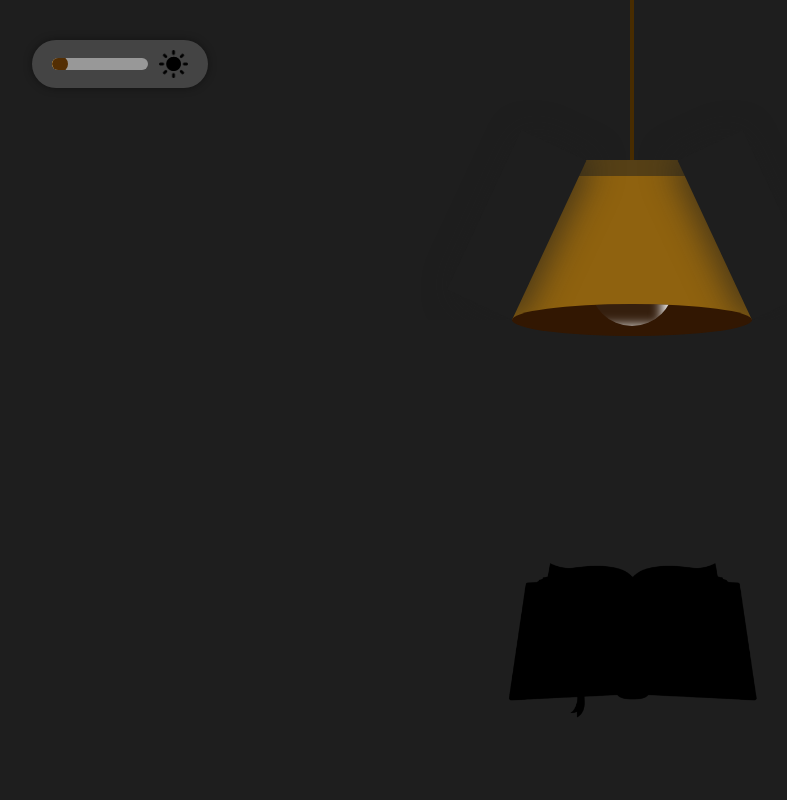
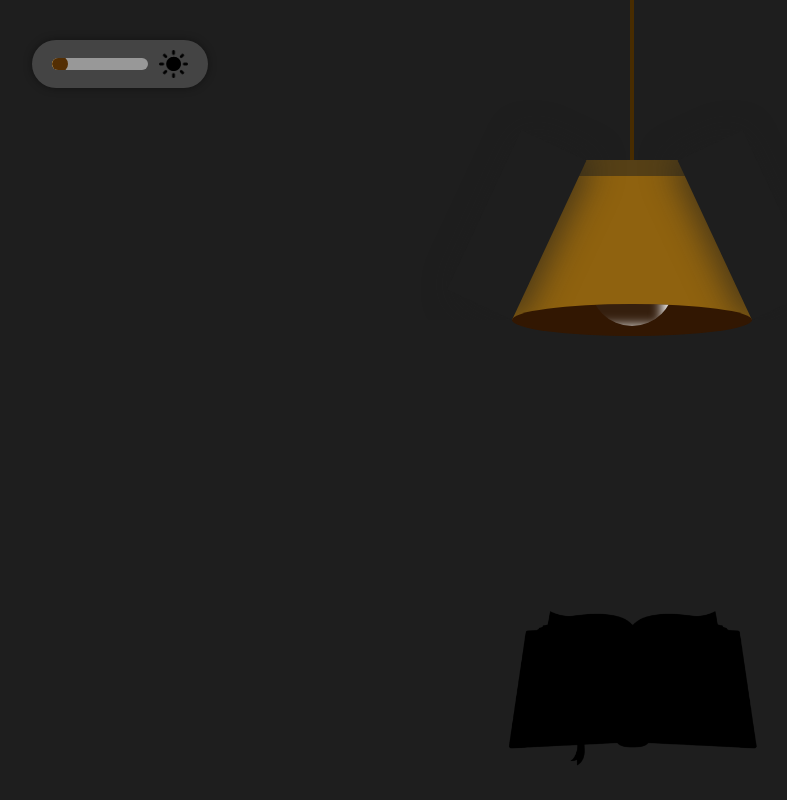
Before and after one commit to AmrikSingh-01/lamp, a plain HTML site: page index.html in a window 1280 px wide. Shown: the whole page, without its empty margins (8-795 px from the left). Drawn offline with Linux system fonts and the light colour scheme.

Commit message:
change in style

```diff
--- a/style.css
+++ b/style.css
@@ -157,10 +157,10 @@ body{
 #book
 {
     position:absolute;
-    top:100%;
+    top:60%;
     left:50%;
     height:min(20vw,20vh);
-    transform:translate(-50%,-150%);
+    transform:translateX(-50%);
     filter:brightness(0%);
 }
 #rangecon
```
